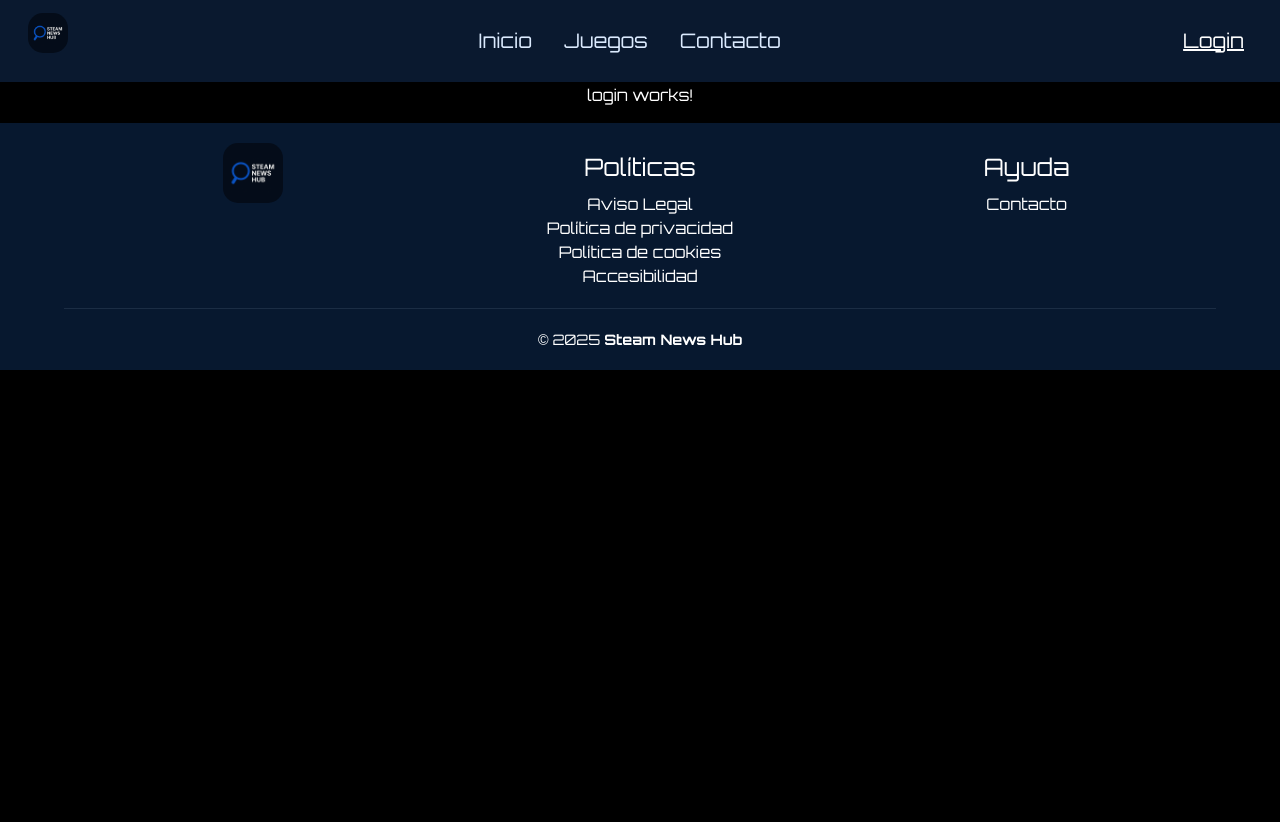
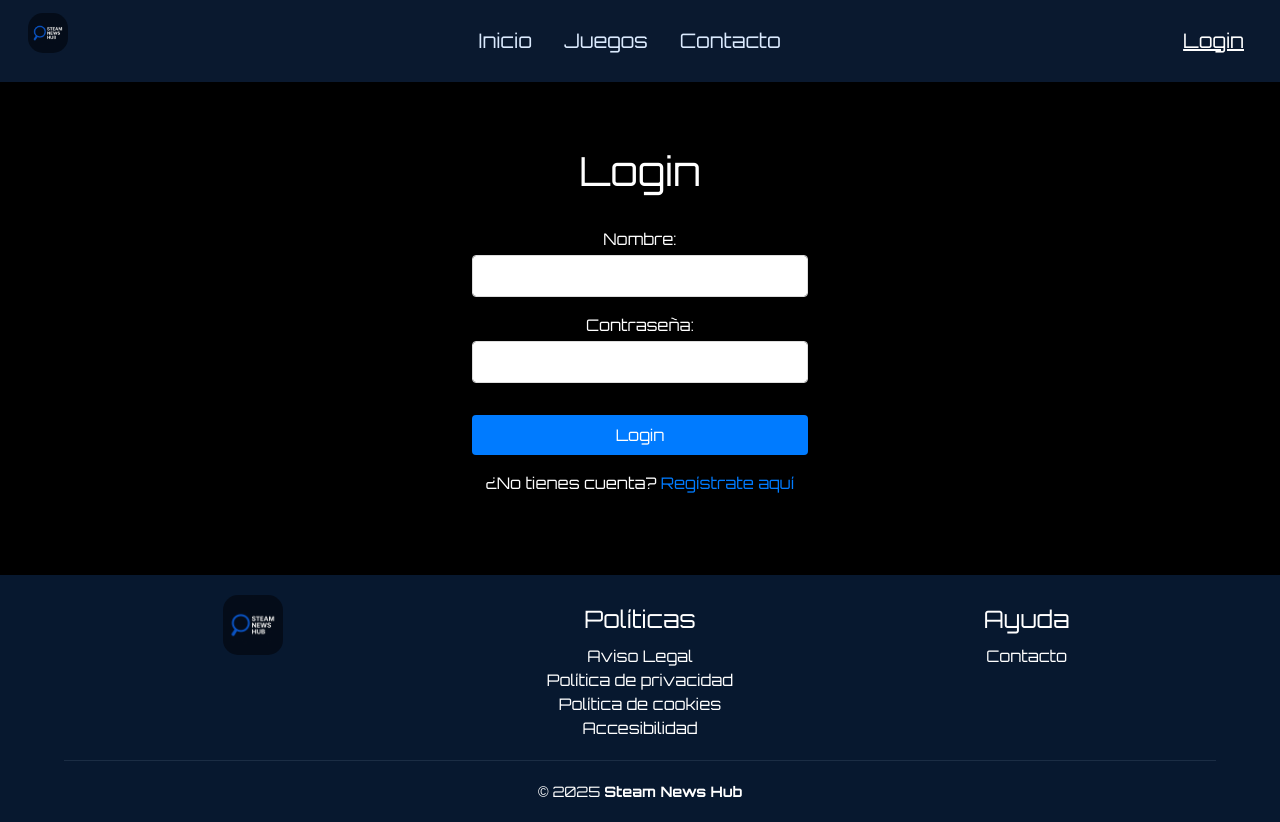
Before and after one commit to DaniAlosPrats/Steam-News-Hub, an Angular app in the folder Front/frontendsteamnewhub/: page /login in a window 1280 px wide. Before the commit the page ends 800 px from the top, so only its background shows below. Built offline with nearby package versions, Linux system fonts and the light colour scheme; no server answers.

Commit message:
modifing fornt and starting log in

```diff
--- /dev/null
+++ b/Front/frontendsteamnewhub/src/app/components/modal-registre/modal-registre.component.html
@@ -0,0 +1 @@
+<p>modal-registre works!</p>
--- a/Front/frontendsteamnewhub/src/app/services/juegos.service.ts
+++ b/Front/frontendsteamnewhub/src/app/services/juegos.service.ts
@@ -42,6 +42,12 @@ public getFavoritos(): Observable<Favoritos> {
     'http://localhost:8000/api/favoritos'
   );
 }
+public postUsuario(usuario: Usuario): Observable<Usuario> {
+  return this.http.post<Usuario>(
+    'http://localhost:8000/api/usuarios',
+    usuario
+  );
+}
 
 
 
--- a/Front/frontendsteamnewhub/src/app/views/login/login.component.css
+++ b/Front/frontendsteamnewhub/src/app/views/login/login.component.css
@@ -0,0 +1,53 @@
+.container {
+    max-width: 400px;
+    margin: 2rem auto;
+    padding: 2rem;
+    border-radius: 8px;
+    box-shadow: 0 0 10px rgba(0, 0, 0, 0.1);
+  }
+
+  .form-group {
+    margin-bottom: 1rem;
+  }
+
+  .form-control {
+    width: 100%;
+    padding: 0.5rem;
+    border: 1px solid #ddd;
+    border-radius: 4px;
+    margin-top: 0.25rem;
+  }
+
+  .btn-primary {
+    background-color: #007bff;
+    color: white;
+    padding: 0.5rem 1rem;
+    border: none;
+    border-radius: 4px;
+    cursor: pointer;
+    width: 100%;
+    margin-top: 1rem;
+  }
+
+  .btn-primary:hover {
+    background-color: #0056b3;
+  }
+
+  h1 {
+    text-align: center;
+    margin-bottom: 2rem;
+  }
+
+  p {
+    text-align: center;
+    margin-top: 1rem;
+  }
+
+  a {
+    color: #007bff;
+    text-decoration: none;
+  }
+
+  a:hover {
+    text-decoration: underline;
+  }
--- a/Front/frontendsteamnewhub/src/app/views/login/login.component.html
+++ b/Front/frontendsteamnewhub/src/app/views/login/login.component.html
@@ -1 +1,34 @@
-<p>login works!</p>
+<form (ngSubmit)="onSubmit()" #loginForm="ngForm">
+    <div class="container">
+      <h1>Login</h1>
+      <div class="form-group">
+        <label for="username">Nombre:</label>
+        <input
+          type="text"
+          id="username"
+          name="username"
+          [(ngModel)]="username"
+          class="form-control"
+          required
+        />
+      </div>
+      <div class="form-group">
+        <label for="password">Contraseña:</label>
+        <input
+          type="password"
+          id="password"
+          name="password"
+          [(ngModel)]="password"
+          class="form-control"
+          required
+        />
+      </div>
+      <button type="submit" class="btn btn-primary">Login</button>
+      <div class="form-group mt-2">
+        <p>
+          ¿No tienes cuenta?
+          <a routerLink="/register" routerLinkActive="active">Regístrate aquí</a>
+        </p>
+      </div>
+    </div>
+  </form>
--- a/Front/frontendsteamnewhub/src/app/views/login/login.component.ts
+++ b/Front/frontendsteamnewhub/src/app/views/login/login.component.ts
@@ -1,39 +1,39 @@
 import { Component } from '@angular/core';
 import { JuegosService } from '../../services/juegos.service';
+import { CommonModule } from '@angular/common';
+import { RouterModule, Router } from '@angular/router';
+import { FormsModule } from '@angular/forms';
+
 @Component({
   selector: 'app-login',
-  imports: [],
+  standalone: true,
+  imports: [CommonModule, RouterModule, FormsModule],
   templateUrl: './login.component.html',
   styleUrl: './login.component.css'
 })
 export class LoginComponent {
+  username: string = '';
+  password: string = '';
 
-  constructor(public service: JuegosService) {}
+  constructor(private juegoService: JuegosService, private router: Router) {}
 
-  ngOnInit(): void {
-    this.getAdmins();
-    this.getUsuarios();
+
+
+
+  onSubmit(): void {
+
+      this.juegoService.getAdmins().subscribe({
+        next: (response) => console.log('Admins:', response),
+        error: (err) => console.error('Error al obtener admins:', err)
+      });
+
+
+
+
+      this.juegoService.getUsuarios().subscribe({
+        next: (response) => console.log('Usuarios:', response),
+        error: (err) => console.error('Error al obtener usuarios:', err)
+      });
+    }
+
   }
-
-  public getAdmins(): void {
-    this.service.getAdmins().subscribe({
-      next: (response) => {
-        console.log(response);
-      },
-      error: (error) => {
-        console.error('Error fetching admins:', error);
-      }
-    });
-  }
-  public getUsuarios(): void {
-    this.service.getUsuarios().subscribe({
-      next: (response) => {
-        console.log(response);
-      },
-      error: (error) => {
-        console.error('Error fetching usuarios:', error);
-      }
-    });
-  }
-
-}
--- a/Front/frontendsteamnewhub/src/app/views/product/product.component.html
+++ /dev/null
@@ -1 +0,0 @@
-<p>product works!</p>
```
Also changed, not shown: Front/frontendsteamnewhub/src/app/components/modal-registre/modal-registre.component.ts (added, +11 -0 lines), Front/frontendsteamnewhub/src/app/services/auth.service.ts (added, +52 -0 lines), Front/frontendsteamnewhub/src/app/views/product/product.component.ts (deleted, +0 -12 lines), Front/frontendsteamnewhub/src/app/components/modal-registre/modal-registre.component.css (added), 2 other files (tests, documents, lock files or other folders).
